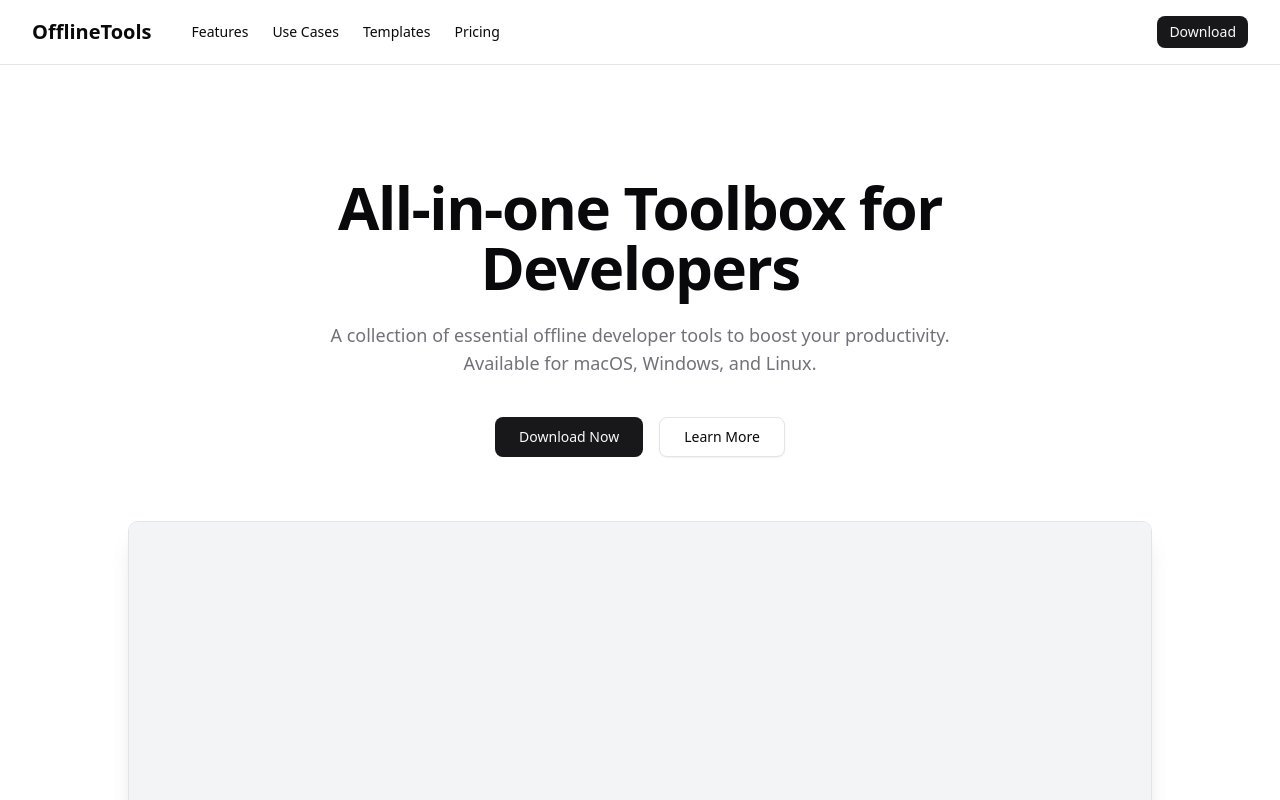
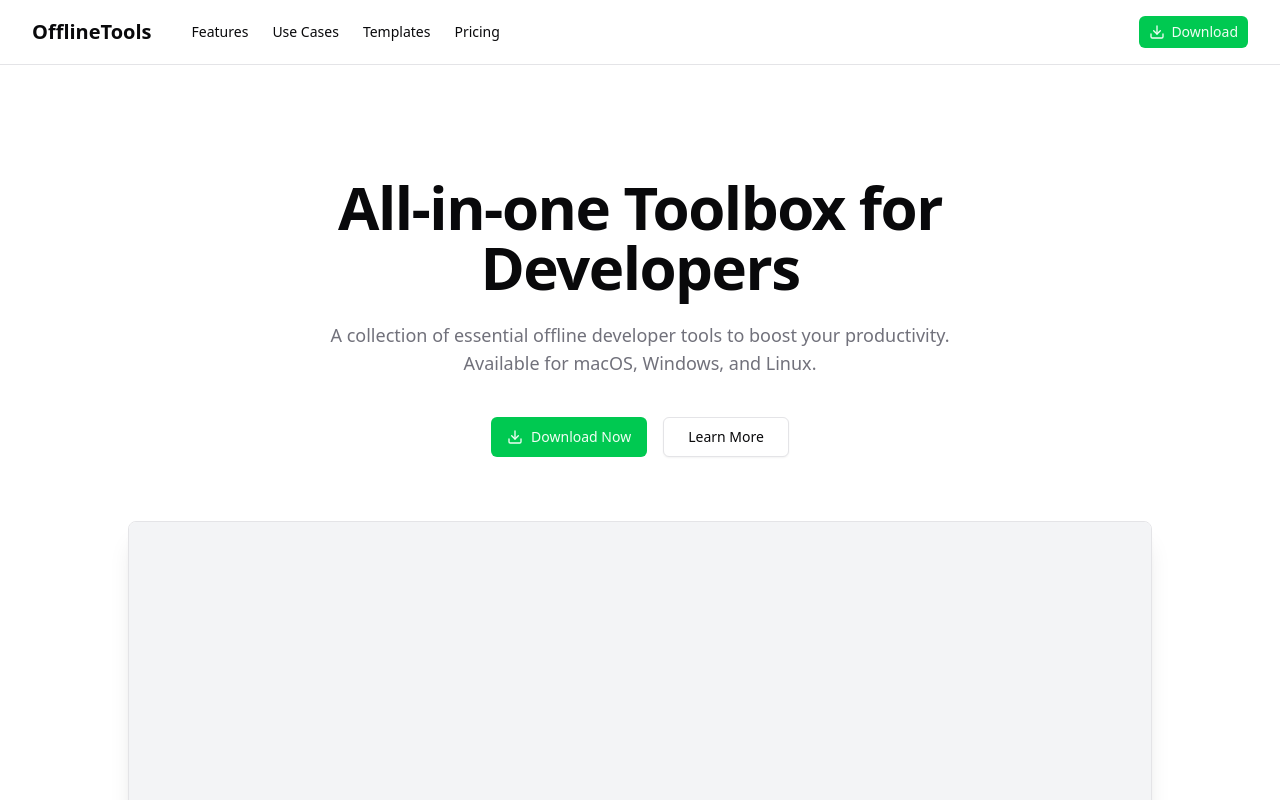
Before and after one commit to IgorShadurin/offlinetools.org, a Next.js app in the folder landing/: page / in a window 1280 px wide. Shown: the top 800 px of the page. Built offline with nearby package versions, Linux system fonts and the light colour scheme.

Commit message:
feat: update download button to include icon and adjust CSS variables for improved styling

```diff
--- a/landing/app/globals.css
+++ b/landing/app/globals.css
@@ -44,15 +44,15 @@
 }
 
 :root {
-  --radius: 0.625rem;
+  --radius: 0.5rem;
   --background: oklch(1 0 0);
   --foreground: oklch(0.141 0.005 285.823);
   --card: oklch(1 0 0);
   --card-foreground: oklch(0.141 0.005 285.823);
   --popover: oklch(1 0 0);
   --popover-foreground: oklch(0.141 0.005 285.823);
-  --primary: oklch(0.21 0.006 285.885);
-  --primary-foreground: oklch(0.985 0 0);
+  --primary: oklch(0.723 0.219 149.579);
+  --primary-foreground: oklch(0.982 0.018 155.826);
   --secondary: oklch(0.967 0.001 286.375);
   --secondary-foreground: oklch(0.21 0.006 285.885);
   --muted: oklch(0.967 0.001 286.375);
@@ -62,7 +62,7 @@
   --destructive: oklch(0.577 0.245 27.325);
   --border: oklch(0.92 0.004 286.32);
   --input: oklch(0.92 0.004 286.32);
-  --ring: oklch(0.705 0.015 286.067);
+  --ring: oklch(0.723 0.219 149.579);
   --chart-1: oklch(0.646 0.222 41.116);
   --chart-2: oklch(0.6 0.118 184.704);
   --chart-3: oklch(0.398 0.07 227.392);
@@ -70,12 +70,12 @@
   --chart-5: oklch(0.769 0.188 70.08);
   --sidebar: oklch(0.985 0 0);
   --sidebar-foreground: oklch(0.141 0.005 285.823);
-  --sidebar-primary: oklch(0.21 0.006 285.885);
-  --sidebar-primary-foreground: oklch(0.985 0 0);
+  --sidebar-primary: oklch(0.723 0.219 149.579);
+  --sidebar-primary-foreground: oklch(0.982 0.018 155.826);
   --sidebar-accent: oklch(0.967 0.001 286.375);
   --sidebar-accent-foreground: oklch(0.21 0.006 285.885);
   --sidebar-border: oklch(0.92 0.004 286.32);
-  --sidebar-ring: oklch(0.705 0.015 286.067);
+  --sidebar-ring: oklch(0.723 0.219 149.579);
 }
 
 .dark {
@@ -85,8 +85,8 @@
   --card-foreground: oklch(0.985 0 0);
   --popover: oklch(0.21 0.006 285.885);
   --popover-foreground: oklch(0.985 0 0);
-  --primary: oklch(0.92 0.004 286.32);
-  --primary-foreground: oklch(0.21 0.006 285.885);
+  --primary: oklch(0.696 0.17 162.48);
+  --primary-foreground: oklch(0.393 0.095 152.535);
   --secondary: oklch(0.274 0.006 286.033);
   --secondary-foreground: oklch(0.985 0 0);
   --muted: oklch(0.274 0.006 286.033);
@@ -96,7 +96,7 @@
   --destructive: oklch(0.704 0.191 22.216);
   --border: oklch(1 0 0 / 10%);
   --input: oklch(1 0 0 / 15%);
-  --ring: oklch(0.552 0.016 285.938);
+  --ring: oklch(0.527 0.154 150.069);
   --chart-1: oklch(0.488 0.243 264.376);
   --chart-2: oklch(0.696 0.17 162.48);
   --chart-3: oklch(0.769 0.188 70.08);
@@ -104,12 +104,12 @@
   --chart-5: oklch(0.645 0.246 16.439);
   --sidebar: oklch(0.21 0.006 285.885);
   --sidebar-foreground: oklch(0.985 0 0);
-  --sidebar-primary: oklch(0.488 0.243 264.376);
-  --sidebar-primary-foreground: oklch(0.985 0 0);
+  --sidebar-primary: oklch(0.696 0.17 162.48);
+  --sidebar-primary-foreground: oklch(0.393 0.095 152.535);
   --sidebar-accent: oklch(0.274 0.006 286.033);
   --sidebar-accent-foreground: oklch(0.985 0 0);
   --sidebar-border: oklch(1 0 0 / 10%);
-  --sidebar-ring: oklch(0.552 0.016 285.938);
+  --sidebar-ring: oklch(0.527 0.154 150.069);
 }
 
 @layer base {
--- a/landing/app/page.tsx
+++ b/landing/app/page.tsx
@@ -6,6 +6,7 @@ import { FeatureItem } from "@/components/feature-item"
 import { Footer } from "@/components/footer"
 import { Header } from "@/components/header"
 import { Section, SectionHeading } from "@/components/ui/section"
+import { Download } from "lucide-react"
 import Link from "next/link"
 
 export default function Home() {
@@ -25,7 +26,7 @@ export default function Home() {
             </p>
             <div className="flex flex-col space-y-4 sm:flex-row sm:space-y-0 sm:space-x-4">
               <Button size="lg" asChild>
-                <Link href="/download">Download Now</Link>
+                <Link href="/download"><Download /> Download Now</Link>
               </Button>
               <Button size="lg" variant="outline" asChild>
                 <Link href="#features">Learn More</Link>
@@ -134,7 +135,7 @@ export default function Home() {
                 Join thousands of developers who use OfflineTools to streamline their daily tasks.
               </p>
               <Button size="lg" variant="secondary" asChild>
-                <Link href="/download">Download Now</Link>
+                <Link href="/download"><Download /> Download Now</Link>
               </Button>
             </div>
           </Container>
--- a/landing/components/header.tsx
+++ b/landing/components/header.tsx
@@ -2,6 +2,7 @@ import { Button } from "@/components/ui/button"
 import { Container } from "@/components/ui/container"
 import Link from "next/link"
 import React, { useState } from "react"
+import { Download } from "lucide-react"
 
 /**
  * Header component with navigation links and download button
@@ -46,7 +47,7 @@ export function Header() {
           </div>
           <div className="flex items-center gap-4">
             <Button asChild size="sm" className="hidden md:flex">
-              <Link href="/download">Download</Link>
+              <Link href="/download"><Download /> Download</Link>
             </Button>
             <Button
               variant="outline"
@@ -109,7 +110,7 @@ export function Header() {
               </Link>
               <div className="pt-2">
                 <Button asChild size="sm" className="w-full">
-                  <Link href="/download">Download</Link>
+                  <Link href="/download"><Download /> Download</Link>
                 </Button>
               </div>
             </nav>
```
